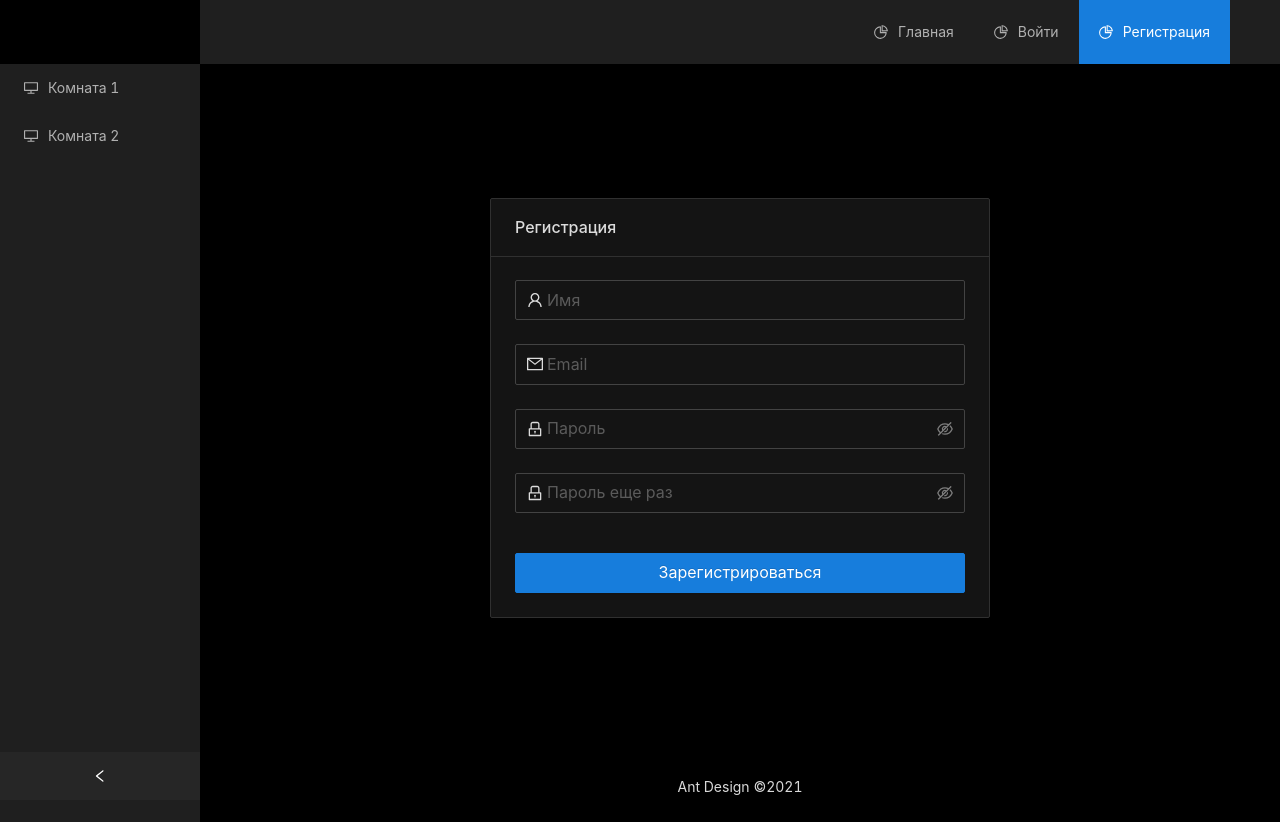
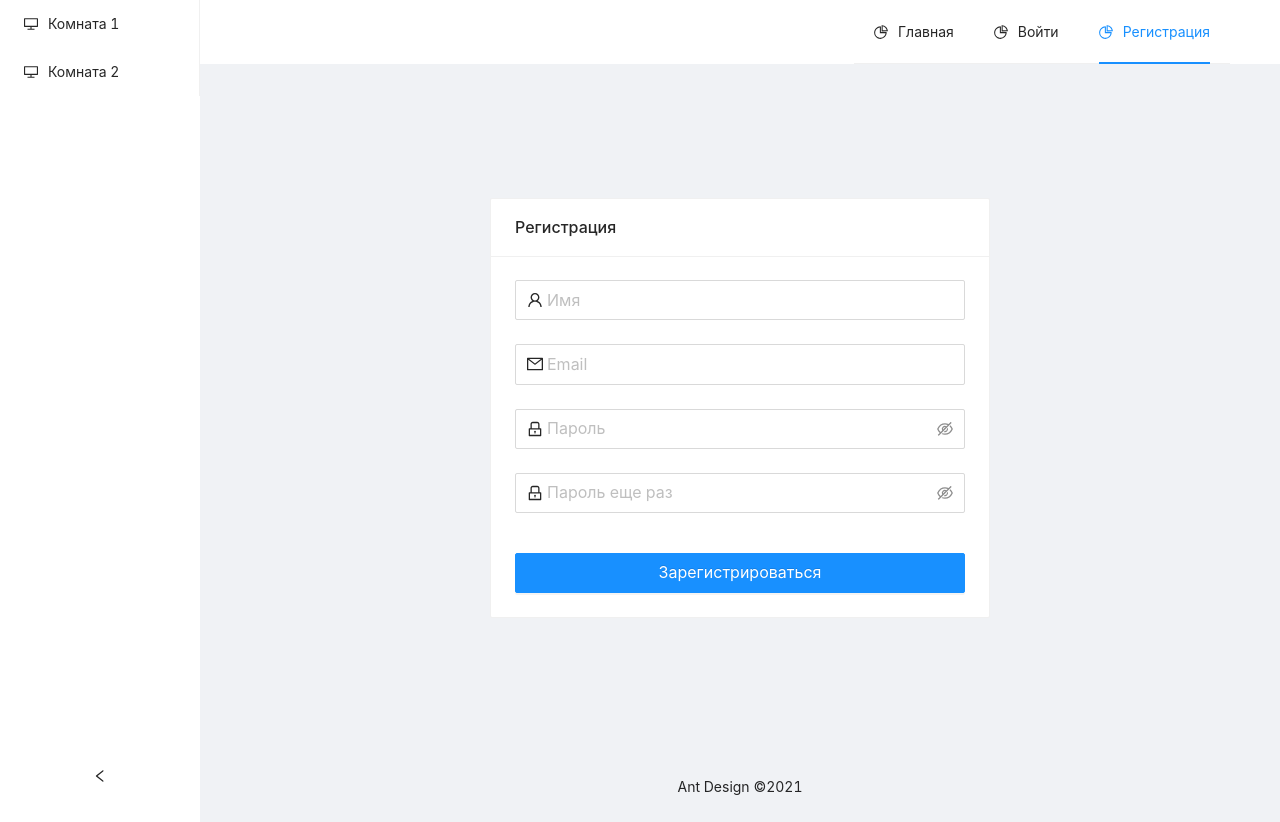
Before and after one commit to rooksgc/rooksgc-dev-client, a React (Create React App) app: page /auth/register in a window 1280 px wide. Built offline with nearby package versions, Linux system fonts and the light colour scheme.

Commit message:
same password validation

```diff
--- a/src/components/App/index.tsx
+++ b/src/components/App/index.tsx
@@ -23,9 +23,13 @@ const App: FC = () => {
   return (
     <>
       <Layout style={{ minHeight: '100vh' }}>
-        <Sider collapsible collapsed={collapsed} onCollapse={onCollapse}>
-          <div className="logo" />
-          <Menu theme="dark" mode="inline">
+        <Sider
+          theme="light"
+          collapsible
+          collapsed={collapsed}
+          onCollapse={onCollapse}
+        >
+          <Menu mode="inline">
             <Menu.Item key="1" icon={<DesktopOutlined />}>
               Комната 1
             </Menu.Item>
@@ -35,14 +39,11 @@ const App: FC = () => {
           </Menu>
         </Sider>
         <Layout className="site-layout">
-          <Header className="header">
+          <Header className="site-layout-background">
             <MainMenu />
           </Header>
           <Content style={{ margin: '0 16px' }}>
-            <div
-              className="site-layout-background"
-              style={{ padding: 24, minHeight: 360 }}
-            >
+            <div style={{ padding: 24, minHeight: 360 }}>
               <Switch>
                 <Route path="/" exact>
                   <Home />
--- a/src/components/ChangePassword/index.tsx
+++ b/src/components/ChangePassword/index.tsx
@@ -35,8 +35,17 @@ const ChangePassword = () => {
 
           <Form.Item
             name="confirm-password"
+            dependencies={['password']}
             rules={[
-              { required: true, message: 'Введите подтверждение пароля!' }
+              { required: true, message: 'Введите подтверждение пароля!' },
+              ({ getFieldValue }) => ({
+                validator(_, value) {
+                  if (!value || getFieldValue('password') === value) {
+                    return Promise.resolve()
+                  }
+                  return Promise.reject(new Error('Пароли должны совпадать!'))
+                }
+              })
             ]}
           >
             <Input.Password
--- a/src/components/MainMenu/index.tsx
+++ b/src/components/MainMenu/index.tsx
@@ -38,7 +38,6 @@ const MainMenu: FC = () => {
   return (
     <Menu
       style={{ float: 'right' }}
-      theme="dark"
       mode="horizontal"
       selectedKeys={[selectedKey]}
       onClick={onClickMenu}
--- a/src/components/Register/index.tsx
+++ b/src/components/Register/index.tsx
@@ -54,8 +54,17 @@ const Register = () => {
 
           <Form.Item
             name="confirm-password"
+            dependencies={['password']}
             rules={[
-              { required: true, message: 'Введите подтверждение пароля!' }
+              { required: true, message: 'Введите подтверждение пароля!' },
+              ({ getFieldValue }) => ({
+                validator(_, value) {
+                  if (!value || getFieldValue('password') === value) {
+                    return Promise.resolve()
+                  }
+                  return Promise.reject(new Error('Пароли должны совпадать!'))
+                }
+              })
             ]}
           >
             <Input.Password
--- a/src/index.scss
+++ b/src/index.scss
@@ -1,4 +1,4 @@
-@import '~antd/dist/antd.dark.css';
+@import '~antd/dist/antd.min.css';
 
 body {
   margin: 0;
@@ -12,6 +12,12 @@ body {
 code {
   font-family: source-code-pro, Menlo, Monaco, Consolas, 'Courier New',
     monospace;
+}
+
+.site-layout {
+  &-background {
+    background: #fff;
+  }
 }
 
 .card-container {
```
